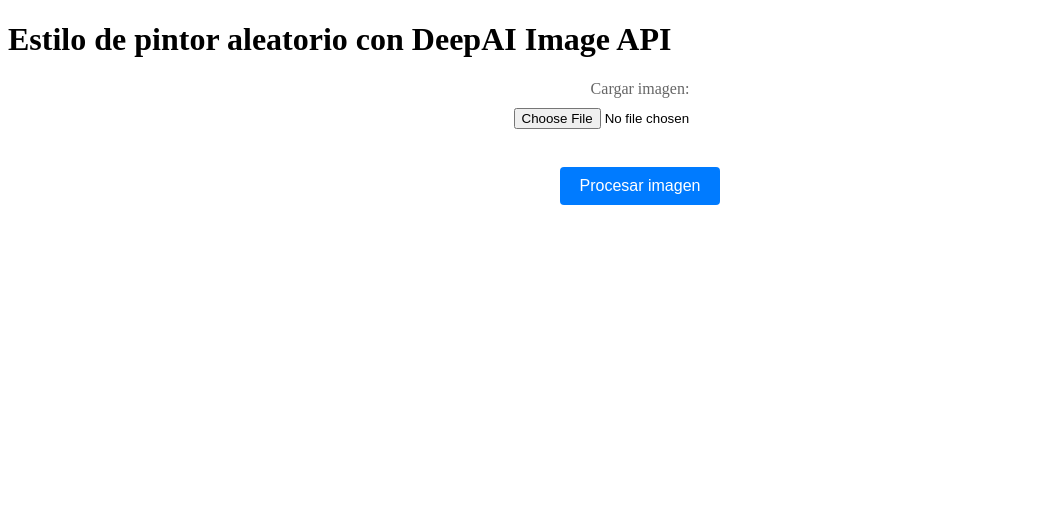
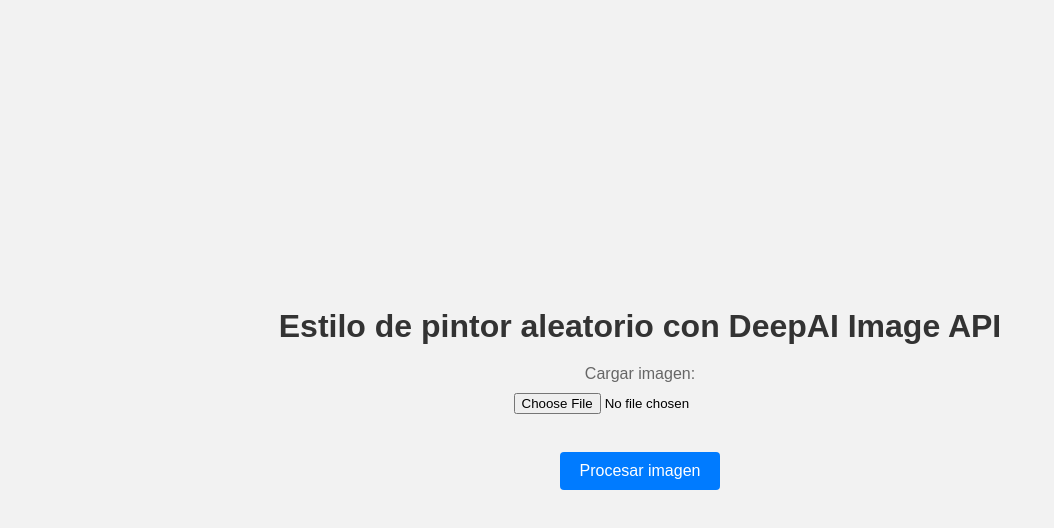
Before and after one commit to manuelOW/iniciacion.github.io, a plain HTML site: page index.html in a window 1280 px wide. Shown: the whole page, without its empty margins (0-1054 px from the left). Drawn offline with Linux system fonts and the light colour scheme.

Commit message:
Update style.css

```diff
--- a/style.css
+++ b/style.css
@@ -1,4 +1,5 @@
-display: flex;
+body {
+  display: flex;
   flex-direction: column;
   align-items: center;
   justify-content: center;
@@ -38,6 +39,7 @@
   border: none;
   border-radius: 4px;
   cursor: pointer;
+  margin-bottom: 4px; /* Agrega margen inferior de 4px */
 }
 
 button:hover {
```
